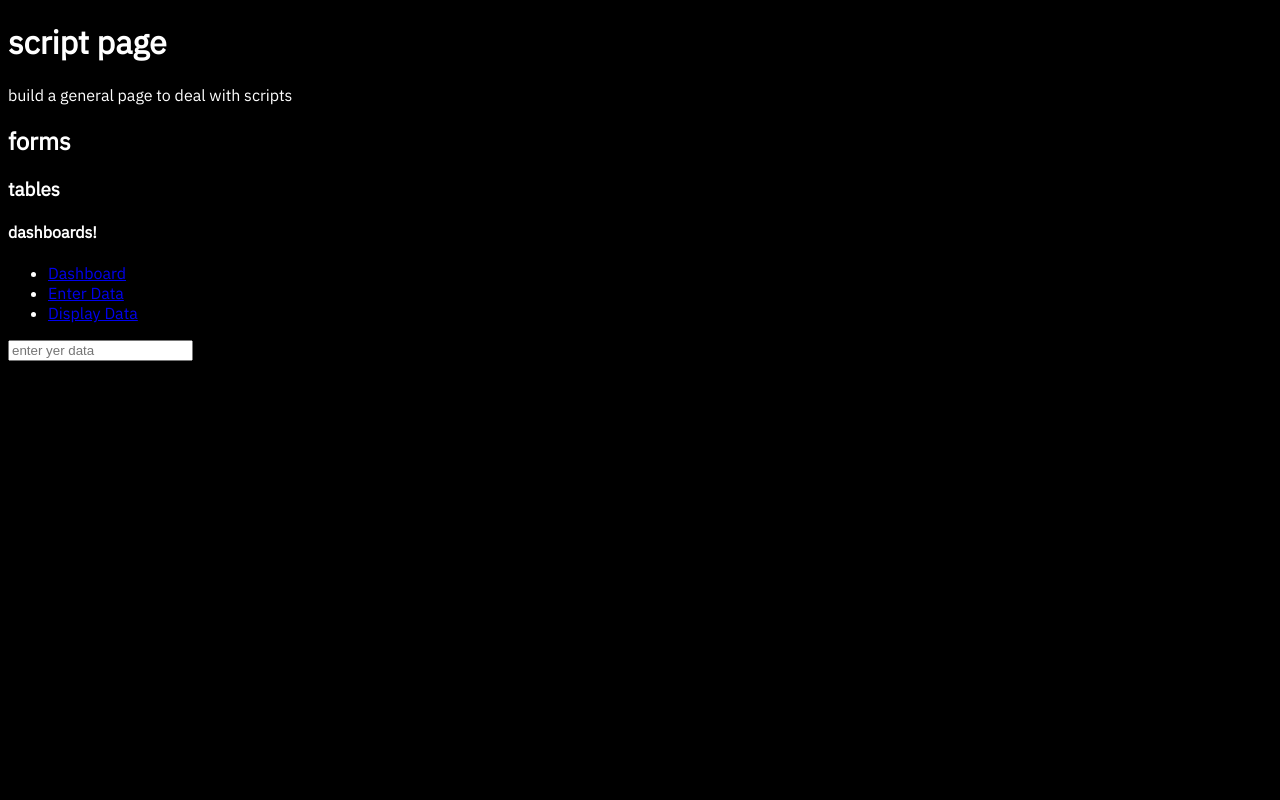
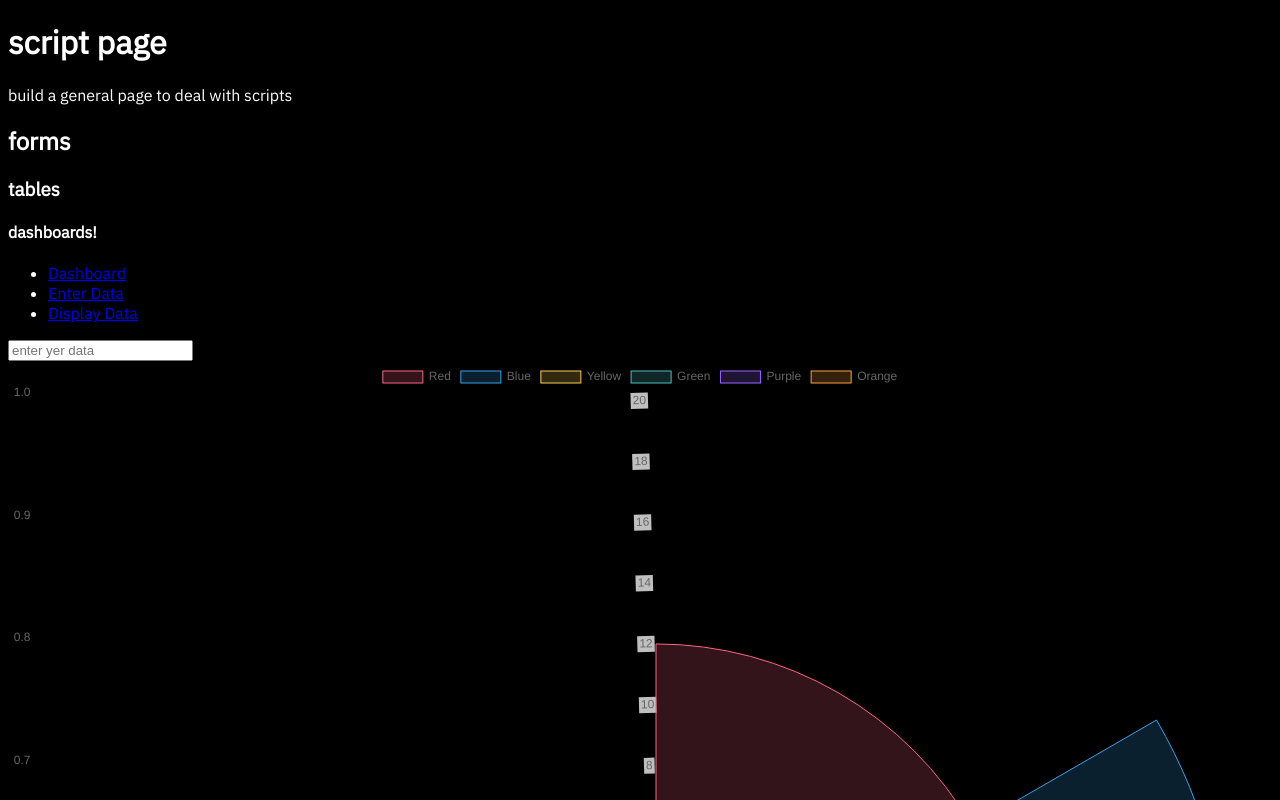
Before and after one commit to deadgalaxies/gittest, a plain HTML site: page index.html in a window 1280 px wide. Shown: the top 800 px of the page. Drawn offline with nearby package versions, Linux system fonts and the light colour scheme.

Commit message:
set up chart.js to display on page

```diff
--- a/index.html
+++ b/index.html
@@ -1,9 +1,16 @@
 <!DOCTYPE html>
 <html>
 <head>
+	<meta charset="utf-8">
 	<title>testing</title>
+	<script
+			  src="https://code.jquery.com/jquery-3.3.1.min.js"
+			  integrity="sha256-FgpCb/KJQlLNfOu91ta32o/NMZxltwRo8QtmkMRdAu8="
+			  crossorigin="anonymous"></script>
 	<link href="https://fonts.googleapis.com/css?family=IBM+Plex+Sans" rel="stylesheet">
 	<link rel="stylesheet" type="text/css" href="style.css">
+	<script type="text/javascript" src="node_modules/chart.js/dist/Chart.bundle.min.js"></script>
+
 
 
 
@@ -24,6 +31,8 @@
 	<form id="inputForm">
 		<input type="form" name="data1" placeholder="enter yer data">
 	</form>
+	<canvas id="chart1" width="400" height="400"></canvas>
 
+<script type="text/javascript" src="script.js"></script>
 </body>
 </html>
--- a/script.js
+++ b/script.js
@@ -0,0 +1,39 @@
+$( document ).ready(function() {
+    var ctx = document.getElementById("chart1");
+
+    var chart = new Chart(ctx, {
+        type: 'polarArea',
+        data: {
+            labels: ["Red", "Blue", "Yellow", "Green", "Purple", "Orange"],
+            datasets: [{
+                label: '# of Votes',
+                data: [12, 19, 3, 5, 2, 3],
+                backgroundColor: [
+                    'rgba(255, 99, 132, 0.2)',
+                    'rgba(54, 162, 235, 0.2)',
+                    'rgba(255, 206, 86, 0.2)',
+                    'rgba(75, 192, 192, 0.2)',
+                    'rgba(153, 102, 255, 0.2)',
+                    'rgba(255, 159, 64, 0.2)'
+                ],
+                borderColor: [
+                    'rgba(255,99,132,1)',
+                    'rgba(54, 162, 235, 1)',
+                    'rgba(255, 206, 86, 1)',
+                    'rgba(75, 192, 192, 1)',
+                    'rgba(153, 102, 255, 1)',
+                    'rgba(255, 159, 64, 1)'
+                ],
+                borderWidth: 1
+            }]
+        },
+        options: {
+            scales: {
+                yAxes: [{
+                    ticks: {
+                        beginAtZero:true
+                    }
+                }]
+            }
+        }})
+});
```
